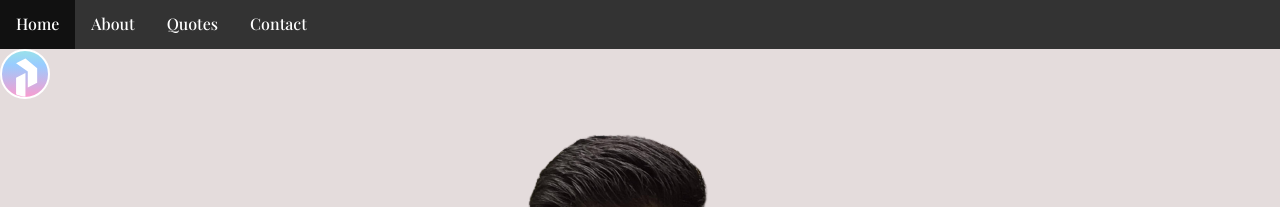
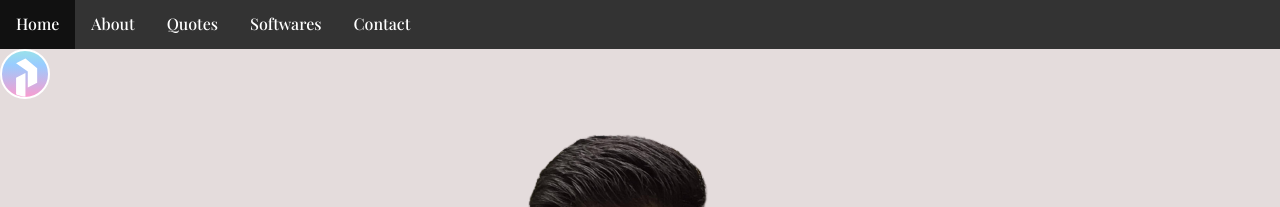
Before and after one commit to PrabhabTiwari/website, a Jekyll site: the page built from index.html, in a window 1280 px wide. Shown: the top 207 px of the page. Built offline with Jekyll 4.4.1, drawn with Linux system fonts in a browser that asks for light colours.

Commit message:
Update header.html

```diff
--- a/_includes/header.html
+++ b/_includes/header.html
@@ -3,5 +3,6 @@
     <li><a class="active" href="index.html">Home</a></li>
     <li><a href="about.html">About</a></li>
     <li><a href="quotes.html">Quotes</a></li>
+    <li><a href="Software">Softwares</a></li>
     <li><a href="contact.html">Contact</a></li>
   </ul>
```
